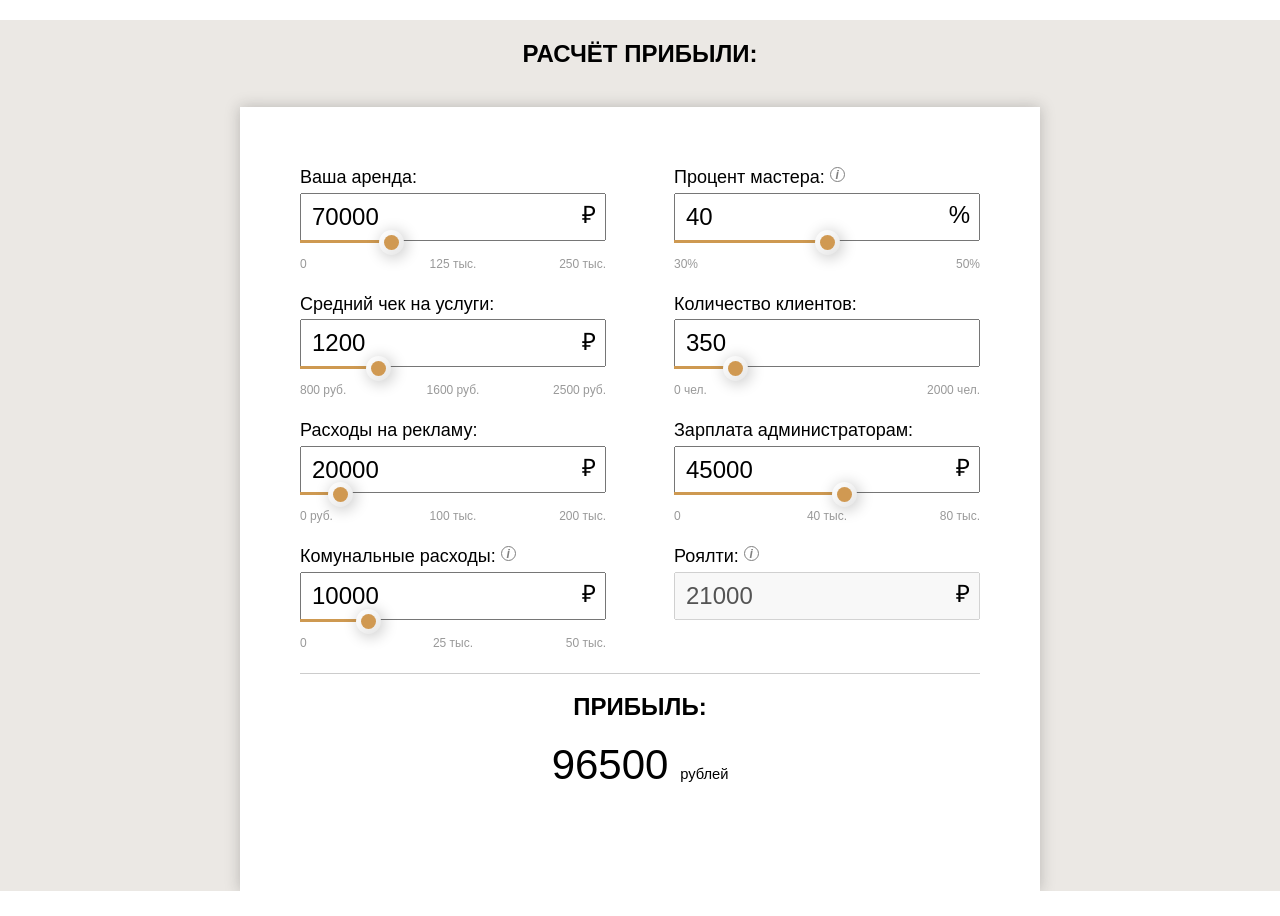
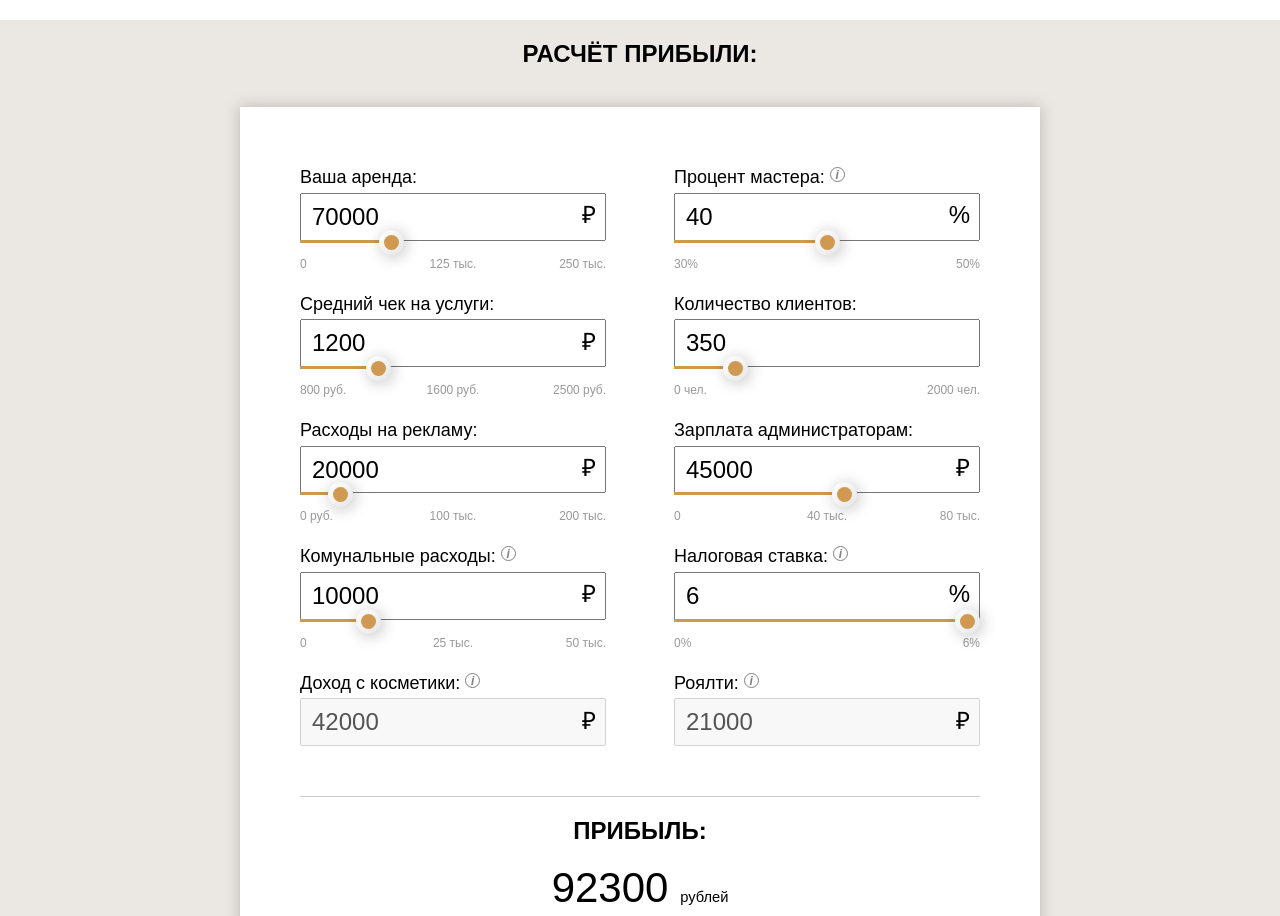
Before and after one commit to VerDan777/oldboy-f-calculator, a plain HTML site: page index.html in a window 1280 px wide. Shown: the top 916 px of the page. Before the commit the page ends 891 px from the top, so only its background shows below. Drawn offline with nearby package versions, Linux system fonts and the light colour scheme.

Commit message:
Add fields to calculator (tax, cosmetics)

```diff
--- a/fr-calculator.js
+++ b/fr-calculator.js
@@ -68,30 +68,50 @@ $(document).ready(function() {
     var $clientsNum     = $("#fc-clients-num");
     var $expenses       = $("#fc-expenses");
     var $reception      = $("#fc-receptionist");
+    var $tax            = $("#fc-tax");
+    var $cosmetics      = $("#fc-cosmetics");
     var $royalty        = $("#fc-royalty");
 
     function calcProfit() {
         // getting field values
-        var rent = parseInt($rent.val());
-        var avgCheck = parseInt($avgCheck.val());
-        var adsCost = parseInt($adsCost.val());
-        var barberShare = parseInt($barberShare.val());
-        var clientsNum = parseInt($clientsNum.val());
-        var expenses = parseInt($expenses.val());
-        var reception = parseInt($reception.val());
+        var rent            = parseInt($rent.val());
+        var avgCheck        = parseInt($avgCheck.val());
+        var adsCost         = parseInt($adsCost.val());
+        var barberShare     = parseInt($barberShare.val());
+        var clientsNum      = parseInt($clientsNum.val());
+        var expenses        = parseInt($expenses.val());
+        var reception       = parseInt($reception.val());
+        var tax             = parseInt($tax.val());
 
         // counting profit
         var VISITS_PER_MONTH = 1;
-        // var CLEANUP_N_OTHER = 10000;
-        // var RECEPTIONIST_SALARY = 45000;
         var income = clientsNum * avgCheck * VISITS_PER_MONTH;
         var barbersSalary = barberShare * income / 100;
         var shavingCosts = 30 * clientsNum * VISITS_PER_MONTH;
+        var taxInMoney = income * tax / 100;
+
+        var cosmetics = calcCosmetics(income);
 
         var royalty = calcRoyalty(income);
 
-        var profit = income - rent - expenses - reception - adsCost - shavingCosts - barbersSalary;
+        var profit = income
+                    - rent
+                    - expenses
+                    - reception
+                    - adsCost
+                    - shavingCosts
+                    - barbersSalary
+                    - taxInMoney
+                    + cosmetics
+                    - royalty;
         setProfit(profit);
+    }
+
+    // calculating cosmetics revenue
+    function calcCosmetics(income) {
+        var revenue = parseInt(income * 10 / 100);
+        $cosmetics.val(revenue);
+        return revenue;
     }
 
     // calculating royalty
--- a/index.html
+++ b/index.html
@@ -59,6 +59,13 @@
             <p class="fr-calculator__scale-end">50 тыс.</p>
           </div>
         </div>
+        <div class="fr-calculator__form-group">
+          <label class="fr-calculator__label">Доход с косметики:<span> i </span>
+            <div class="fr-calculator__popup">Не менее 10% с оборота.</div>
+          </label>
+          <div class="fr-calculator__input-deco">₽</div>
+          <input class="fr-calculator__input" id="fc-cosmetics" type="text" value="45000" disabled="disabled"/>
+        </div>
       </div>
       <div class="fr-calculator__right-column">
         <div class="fr-calculator__form-group">
@@ -100,12 +107,28 @@
           </div>
         </div>
         <div class="fr-calculator__form-group">
+          <label class="fr-calculator__label">Налоговая ставка:<span> i </span>
+            <div class="fr-calculator__popup">Обычно:
+              <ul>
+                <li>6% для УСН</li>
+                <li>3% для УСН с безнала («серая» схема)</li>
+              </ul>
+            </div>
+          </label>
+          <div class="fr-calculator__input-deco">%</div>
+          <input class="fr-calculator__input" id="fc-tax" type="text" value="6"/>
+          <input class="fr-calculator__range" type="range" min="0" max="6" value="6"/>
+          <div class="fr-calculator__scale">
+            <p class="fr-calculator__scale-start">0%</p>
+            <p class="fr-calculator__scale-end">6%</p>
+          </div>
+        </div>
+        <div class="fr-calculator__form-group">
           <label class="fr-calculator__label">Роялти:<span> i </span>
             <div class="fr-calculator__popup">5% от оборота, но не более 30 000 рублей.</div>
           </label>
           <div class="fr-calculator__input-deco">₽</div>
           <input class="fr-calculator__input" id="fc-royalty" type="text" value="45000" disabled="disabled"/>
-          <div class="fr-calculator__scale"></div>
         </div>
       </div>
       <div class="fr-calculator__profit">
```
